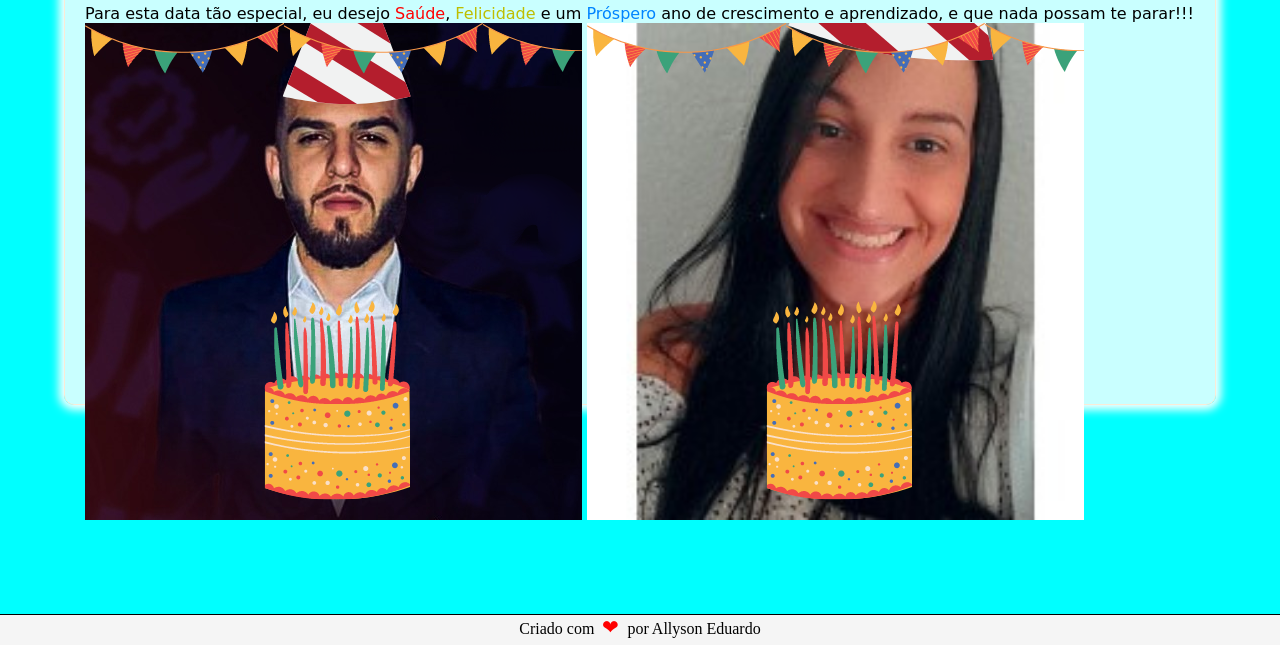
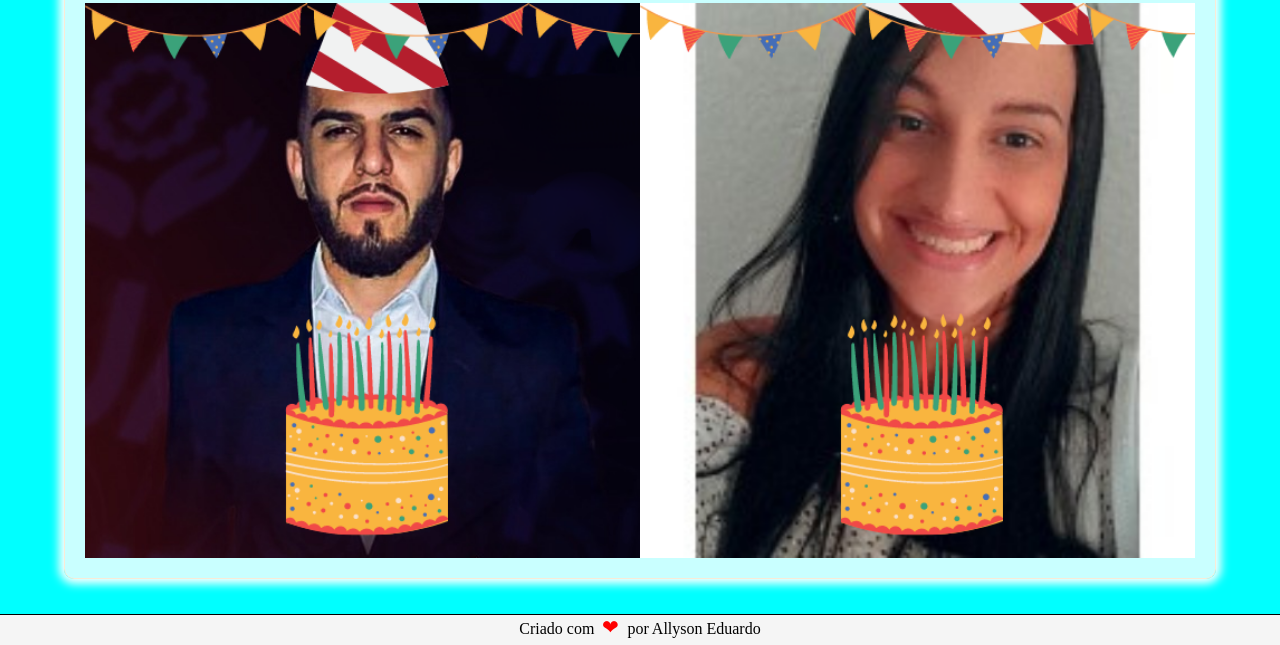
Before and after one commit to Allyson04/happy-birthday, a plain HTML site: page index.html in a window 1280 px wide. Shown: the part 155-800 px from the top of the page. Drawn offline with Linux system fonts and the light colour scheme.

Commit message:
feat: added style for images

```diff
--- a/assets/style.css
+++ b/assets/style.css
@@ -13,10 +13,9 @@ body {
 header {
     font-family: cursive;
     width: 90vw;
-    height: 60vh;
     box-shadow: 0 0 10px 5px white;
     border-radius: 10px;
-    margin: 10vh auto;
+    margin: 5vh auto;
     background: rgba(255, 255, 255, 0.788);
     backdrop-filter: blur(3px);
     -webkit-border-radius: 10px;
@@ -31,6 +30,10 @@ h1 {
     margin-bottom: 20px;
 }
 
+header p {
+    margin-bottom: 20px;
+}
+
 #health,
 footer span {
     color: red;
@@ -42,6 +45,14 @@ footer span {
 
 #prosperity {
     color: rgb(0, 132, 255);
+}
+
+header div {
+    display: flex;
+}
+
+header img {
+    width: 50%;
 }
 
 /* footer */
```
